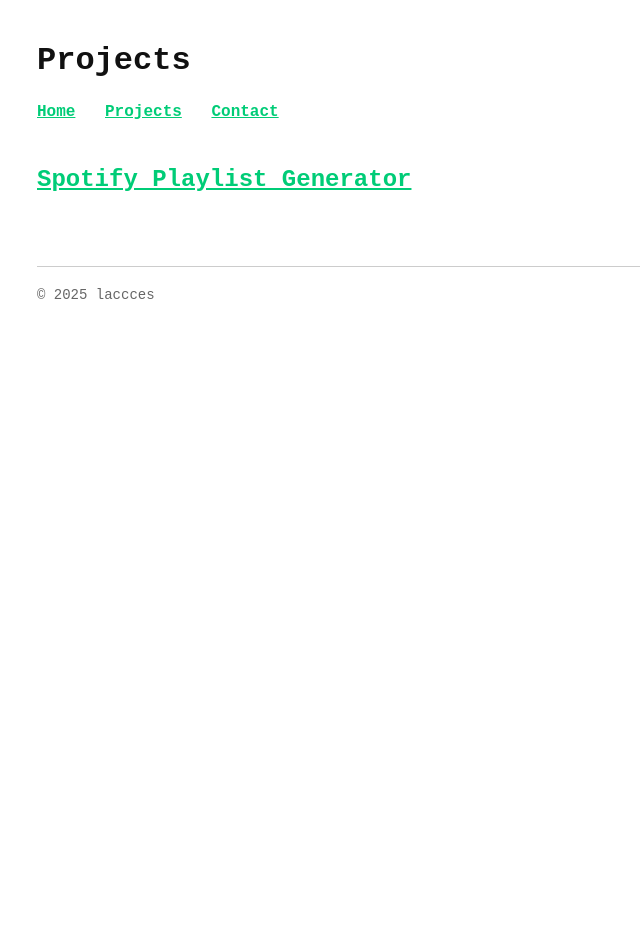
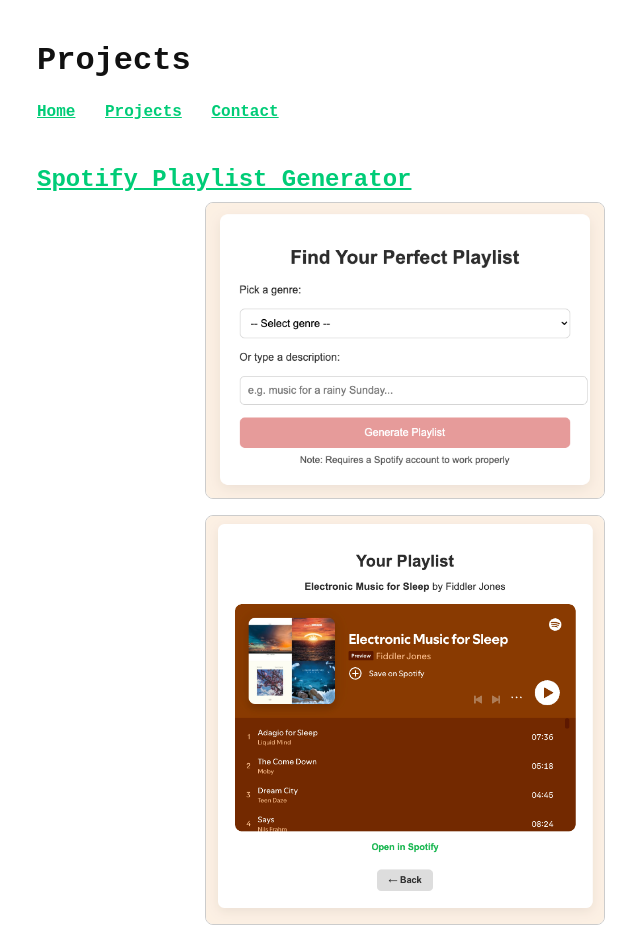
Before and after one commit to laccces/portfolio, a plain HTML site: page projects.html in a window 1280 px wide. Shown: the top 928 px of the page, without its empty margins (235-875 px from the left). Before the commit the page ends 800 px from the top, so only its background shows below. Drawn offline with Linux system fonts and the light colour scheme.

Commit message:
Image tweaks

```diff
--- a/css/style.css
+++ b/css/style.css
@@ -61,3 +61,19 @@ footer {
   text-align: centre;
   color: #666;
 }
+.project-images {
+  display: flex;
+  gap: 1rem; /* space between images */
+  justify-content: center;
+  align-items: flex-start;
+  flex-wrap: wrap; /* optional, allows stacking on small screens */
+}
+
+.project-images img {
+  width: 100%;
+  max-width: 400px; /* adjust as needed */
+  height: auto;
+  object-fit: cover;
+  border: 1px solid #ccc; /* optional, for visual consistency */
+  border-radius: 8px; /* optional, for clean edges */
+}
--- a/projects.html
+++ b/projects.html
@@ -17,11 +17,13 @@
   </header>
 
   <main>
-    <h2><a href="https://spotify-playlist-generator-1i97.onrender.com/">Spotify Playlist Generator</a></h2>
-    <!-- <img src="images/playlist-generator.png"> -->
-<!-- <img src="images/playlist-page.png"> -->
+  <h2><a href="https://spotify-playlist-generator-1i97.onrender.com/">Spotify Playlist Generator</a></h2>
+  <div class="project-images">
+    <img src="images/playlist-generator.png" alt="App homepage">
+    <img src="images/playlist-page.png" alt="Playlist page">
+  </div>
+</main>
 
-  </main>
 
   <footer>
     <p>&copy; 2025 laccces</p>
```
